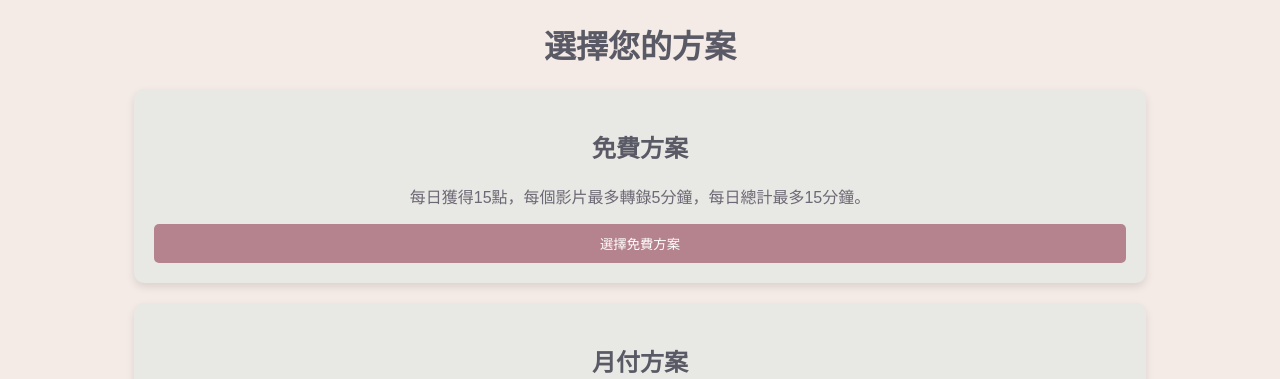
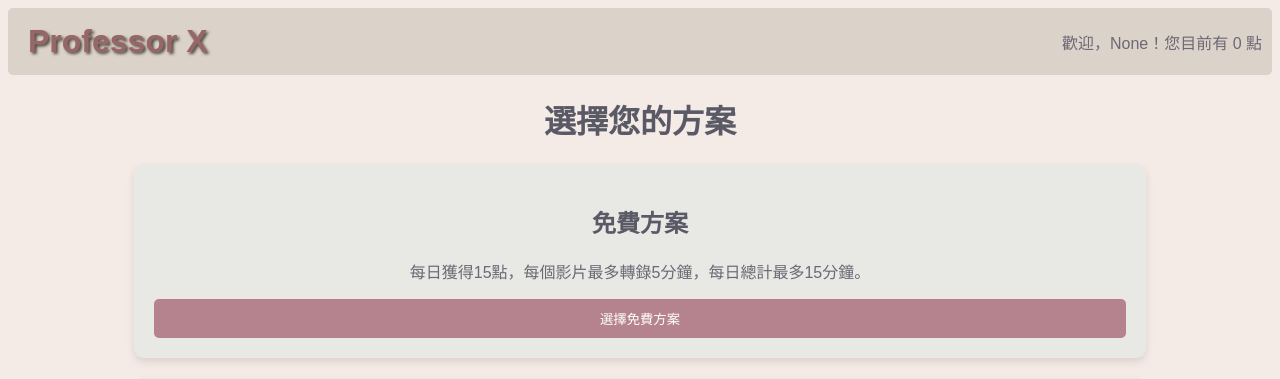
Before and after one commit to wahao888/professor-x, a Flask app: page /payment in a window 1280 px wide. Shown: the top 379 px of the page. Run offline with Flask 3, Linux system fonts and the light colour scheme.

Commit message:
加入顯示點數

```diff
--- a/app.py
+++ b/app.py
@@ -85,14 +85,23 @@ def index():
                 # 如果使用者不存在，創建新使用者
                 users_db.insert_one(user_info_to_store)
 
+            # 取得用戶點數
+            user_points = 0
+            google_id = session.get('google_id')
+            if google_id:
+                user_data = users_db.find_one({"google_id": google_id})
+                user_points = user_data.get('points', 0)
+
             session['google_id'] = google_id
+            session['name'] = name
+            session['user_points'] = user_points
 
         else:
             return "無法獲取使用者資訊", 500
     except TokenExpiredError:
         return redirect(url_for("google.login"))  # 引導用戶重新登入
 
-    return render_template('index.html', user_name=name)
+    return render_template('index.html', user_name=name, user_points=user_points)
 
 
 
@@ -329,7 +338,9 @@ def get_contents_by_category(category_id):
 # 支付頁面
 @app.route('/payment')
 def payment():
-    return render_template('payment.html')
+    user_points = session.get('user_points', 0)  # 如果沒有找到，預設為 0
+    name = session.get('name')
+    return render_template('payment.html', user_name=name, user_points=user_points)
 
 # 初始化 PayPal
 paypal_client_id = os.getenv("paypal_client_id")
@@ -347,13 +358,37 @@ def pay(amount):
     except Exception as e:
         return str(e)
 
+def calculate_points_based_on_amount(amount):
+    # 定義每個計劃的點數
+    plans = {
+        '10': 1200, # 假設 $10 購買 1200 點
+        '20': 3000, # 假設 $20 購買 3000 點
+        '30': 6000, # 假設 $30 購買 6000 點
+    }
+    return plans.get(amount, 0)  # 返回相對應的點數，如果金額不匹配則
+
+
 @app.route('/payment_completed')
 def payment_completed():
     payment_id = request.args.get('paymentId')
     payer_id = request.args.get('PayerID')
     success, message = paypal_integration.execute_payment(payment_id, payer_id)
-    flash(message)  # Store the message to be shown on the next page
-    return redirect(url_for('index'))  # Redirect to the homepage
+    if success:
+        # 取得購買的點數數量
+        amount = request.args.get('amount')
+        # 計算點數數量，這需要您根據實際方案自行計算
+        points = calculate_points_based_on_amount(amount)
+        google_id = session.get('google_id')
+        if google_id:
+            # 更新資料庫中的點數數量
+            users_db.update_one({"google_id": google_id}, {"$inc": {"points": points}})
+            flash(f'Payment successful! You now have {points} additional points.', 'success')
+        else:
+            flash('You need to log in to receive points.', 'error')
+    else:
+        flash(message, 'error')
+
+    return redirect(url_for('index'))
 
 @app.route('/payment_cancelled')
 def payment_cancelled():
--- a/templates/index.html
+++ b/templates/index.html
@@ -198,6 +198,7 @@
       <a id="logo" href="/">Professor X</a>
       <div class="header-right-container">
         <div class="welcome-message">歡迎，{{ user_name }}！</div>
+        <div class="user-points">您目前有 {{ user_points }} 點</div>
         <a href="/payment" class="subscribe-button">訂閱</a>
       </div>
     </div>
--- a/templates/payment.html
+++ b/templates/payment.html
@@ -6,6 +6,33 @@
 <meta name="viewport" content="width=device-width, initial-scale=1.0">
 <title>Subscription Plans</title>
 <style>
+    .header-container {
+        display: flex;
+        align-items: center;
+        justify-content: space-between;
+        padding: 10px;
+        background: #DBD2C9;
+        border: none;
+        border-radius: 5px;
+    }
+    #logo {
+      font-family: 'Arial', sans-serif;
+      font-size: 2em; /* Logo 的大小，'em'相對於當前字體大小 */
+      color: #976666;
+      font-weight: bold;
+      text-shadow: 2px 2px 3px #4F493F;
+      padding: 5px 10px;
+      text-decoration: none; /* 移除下劃線 */
+      transition: transform 0.3s ease; /* 添加滑鼠懸停動畫*/
+    }
+    #logo:hover {
+        transform: scale(1.05); /* 滑鼠懸停放大 logo */
+        cursor: pointer;
+    }
+    .header-right-container {
+        display: flex;
+        align-items: center;
+    }
   body {
     font-family: 'Arial', sans-serif;
     background-color: #f4eae6; /* 莫蘭迪色調背景 */
@@ -102,6 +129,14 @@
 </head>
 <body>
 
+    <div class="header-container">
+        <a id="logo" href="/">Professor X</a>
+        <div class="header-right-container">
+          <div class="welcome-message">歡迎，{{ user_name }}！</div>
+          <div class="user-points">您目前有 {{ user_points }} 點</div>
+        </div>
+      </div>
+
     <div class="container">
         <h1 class="title">選擇您的方案</h1>
 
```
